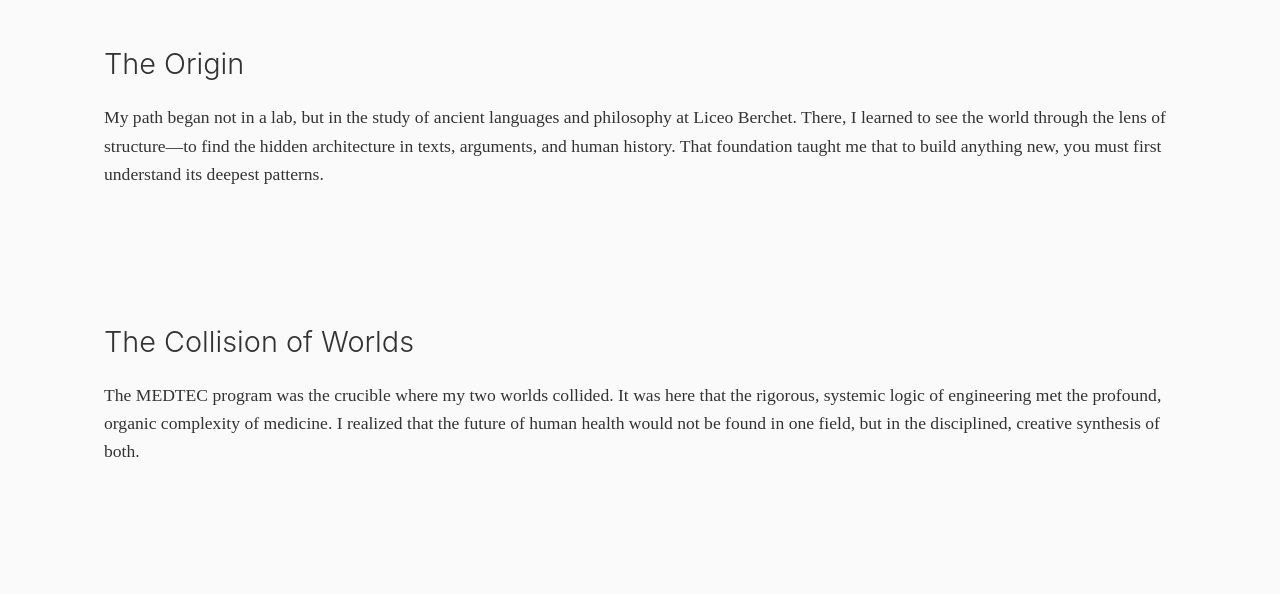
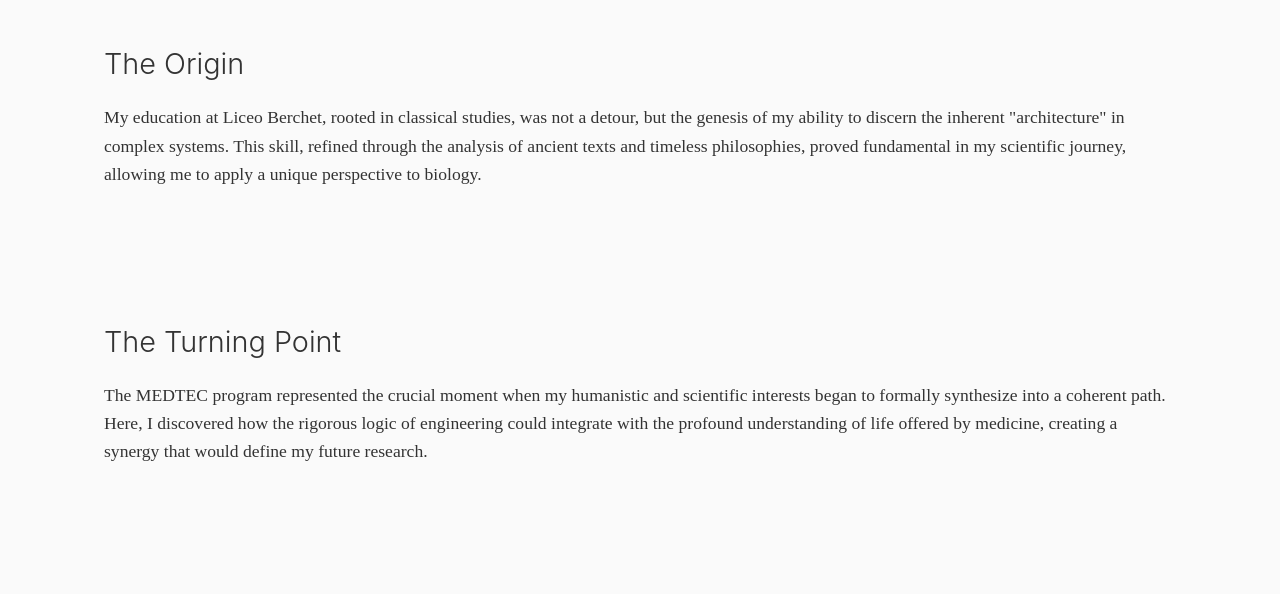
Before and after one commit to LucaM00/my-website, a plain HTML site: page journey.html in a window 1280 px wide. Shown: the part 183-777 px from the top of the page. Drawn offline with Linux system fonts and the light colour scheme.

Commit message:
Update journey.html

```diff
--- a/journey.html
+++ b/journey.html
@@ -31,11 +31,11 @@
             <h2>The Journey</h2>
             <section class="content-section">
                 <h3>The Origin</h3>
-                <p>My path began not in a lab, but in the study of ancient languages and philosophy at Liceo Berchet. There, I learned to see the world through the lens of structure—to find the hidden architecture in texts, arguments, and human history. That foundation taught me that to build anything new, you must first understand its deepest patterns.</p>
+                <p>My education at Liceo Berchet, rooted in classical studies, was not a detour, but the genesis of my ability to discern the inherent "architecture" in complex systems. This skill, refined through the analysis of ancient texts and timeless philosophies, proved fundamental in my scientific journey, allowing me to apply a unique perspective to biology.</p>
             </section>
             <section class="content-section">
-                <h3>The Collision of Worlds</h3>
-                <p>The MEDTEC program was the crucible where my two worlds collided. It was here that the rigorous, systemic logic of engineering met the profound, organic complexity of medicine. I realized that the future of human health would not be found in one field, but in the disciplined, creative synthesis of both.</p>
+                <h3>The Turning Point</h3>
+                <p>The MEDTEC program represented the crucial moment when my humanistic and scientific interests began to formally synthesize into a coherent path. Here, I discovered how the rigorous logic of engineering could integrate with the profound understanding of life offered by medicine, creating a synergy that would define my future research.</p>
             </section>
             <section class="content-section">
                 <h3>The Path of Exploration</h3>
```
